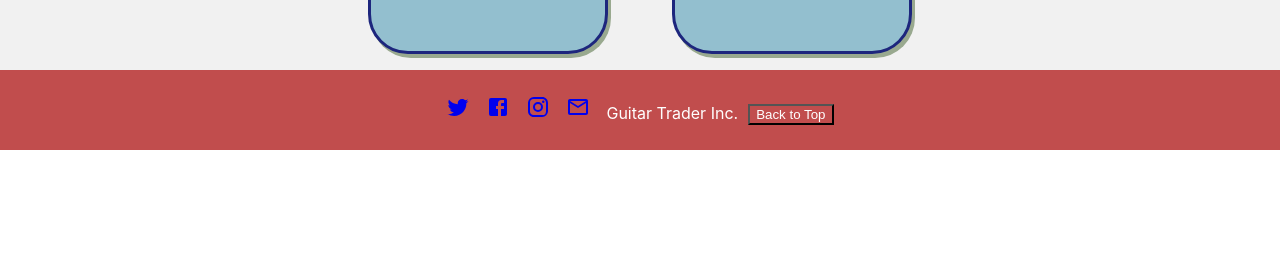
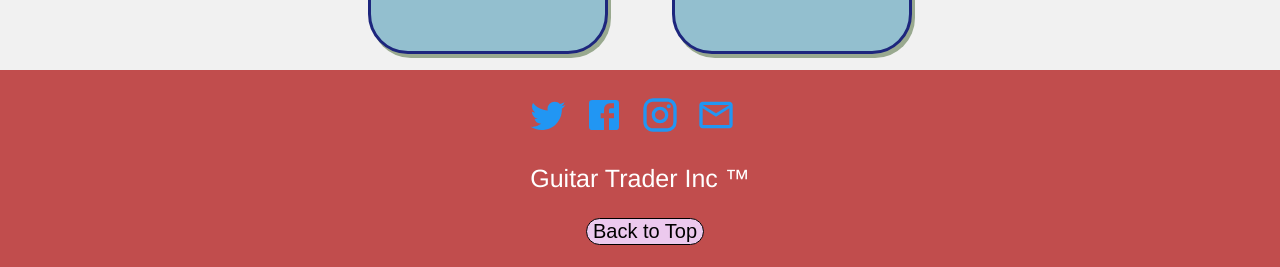
Before and after one commit to riverferguson/phase-2-project, a React (Create React App) app in the folder phase-2-project/: page / in a window 1280 px wide. Shown: the part 10941-11208 px from the top of the page. Before the commit the page ends 11091 px from the top, so only its background shows below. Built offline with nearby package versions, Linux system fonts and the light colour scheme; data requests are answered from the project's data file.

Commit message:
update footer style

```diff
--- a/phase-2-project/src/components/Footer.css
+++ b/phase-2-project/src/components/Footer.css
@@ -10,17 +10,25 @@
 } */
 
 .back-button {
-  background-color: #c14d4d;
+  background-color: #ECC9EE;
   color: black;
   height: fit-content;
   text-align: center;
   margin-top: auto;
   margin-bottom: auto;
-  color: white;
+  color: black;
   transition-duration: 0.4s;
+  border-radius: 2.5rem;
+  font-size: 20px;
+  border: solid 1px black;
 }
 
 .back-button:hover {
-  background-color: #555555;
-  color: white;
+  background-color: #FEFF86;
+  color: black;
 }
+
+p {
+  font-size: 25px;
+  font-family: 'Rockwell Extra Bold', 'Rockwell', 'Franklin Gothic Medium', 'Arial Narrow', Arial, sans-serif;
+}
--- a/phase-2-project/src/components/Footer.js
+++ b/phase-2-project/src/components/Footer.js
@@ -11,18 +11,18 @@
         <>
           <div className='icon-bar' style={{ backgroundColor: '#c14d4d', color: 'white', padding: '25px' }}>
             <a href='https://twitter.com' target="_blank" rel='noreferrer'>
-            <TwitterIcon sx={{mr: 2}} />
+            <TwitterIcon sx={{mr: 2, fontSize: 40, color: '#2196f3'}} />
             </a>
             <a href='https://facebook.com' target="_blank" rel='noreferrer'>
-            <FacebookIcon sx={{mr: 2}} />
+            <FacebookIcon sx={{mr: 2, fontSize: 40, color: '#2196f3'}} />
             </a>
             <a href='https://instagram.com' target="_blank" rel='noreferrer'>
-            <InstagramIcon sx={{mr: 2}} />
+            <InstagramIcon sx={{mr: 2, fontSize: 40, color: '#2196f3'}} />
             </a>
             <a href='https://gmail.com/' target="_blank" rel='noreferrer'>
-            <MailOutlineIcon sx={{mr: 2}} />
+            <MailOutlineIcon sx={{mr: 2, fontSize: 40, color: '#2196f3'}} />
             </a>
-            Guitar Trader Inc.
+            <p>Guitar Trader Inc &#8482;</p>
             <a href='#root'>
             <button className="back-button" style={{marginLeft: '10px'}}> Back to Top</button>
             </a>
```
